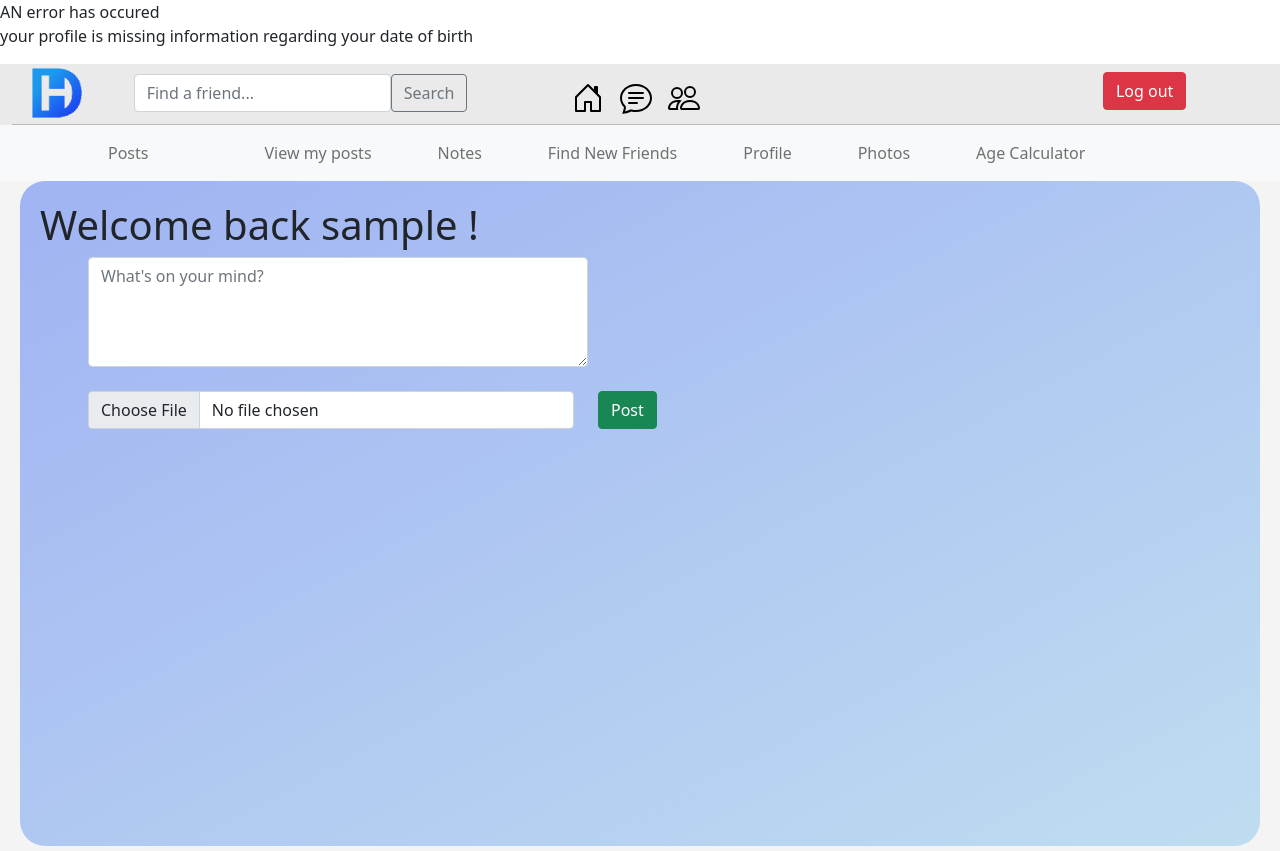
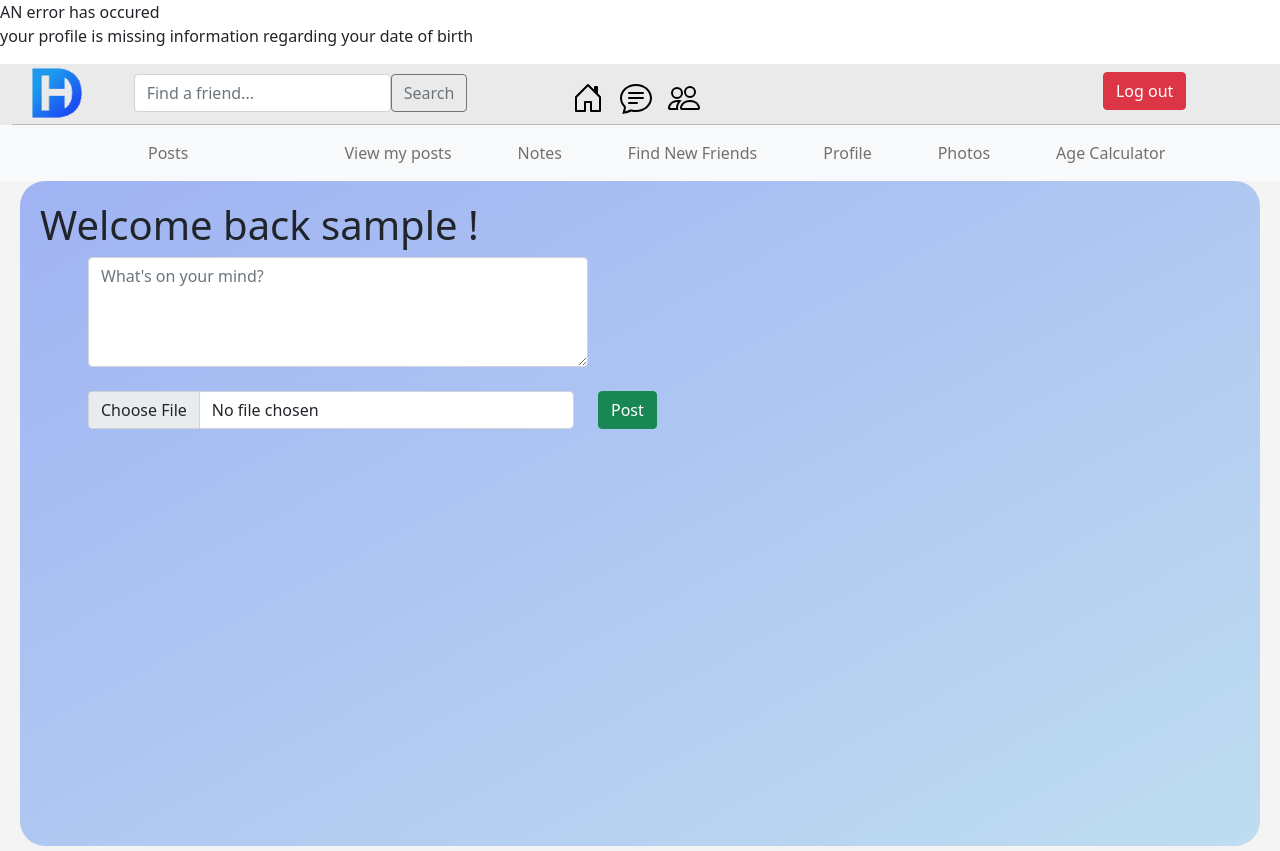
Before and after one commit to djenahalim/social, a PHP site: page /home.php in a window 1280 px wide. Run offline with PHP 8.4, Linux system fonts and the light colour scheme; the visitor is signed in with stand-in values (Sample User, id 1); data that the repository does not hold is empty.

Commit message:
modified:   css/style.css 	modified:   css/style.scss

```diff
--- a/css/style.css
+++ b/css/style.css
@@ -69,7 +69,7 @@
 }
 
 #posts {
-  margin-left: 100;
+  margin-left: 140;
 }
 
 #view_notes {
--- a/css/style.scss
+++ b/css/style.scss
@@ -66,7 +66,7 @@
 
 }
 #posts{
-   margin-left: 100;
+   margin-left: 140;
 }
 #view_notes{
     margin-left: 50;
```
